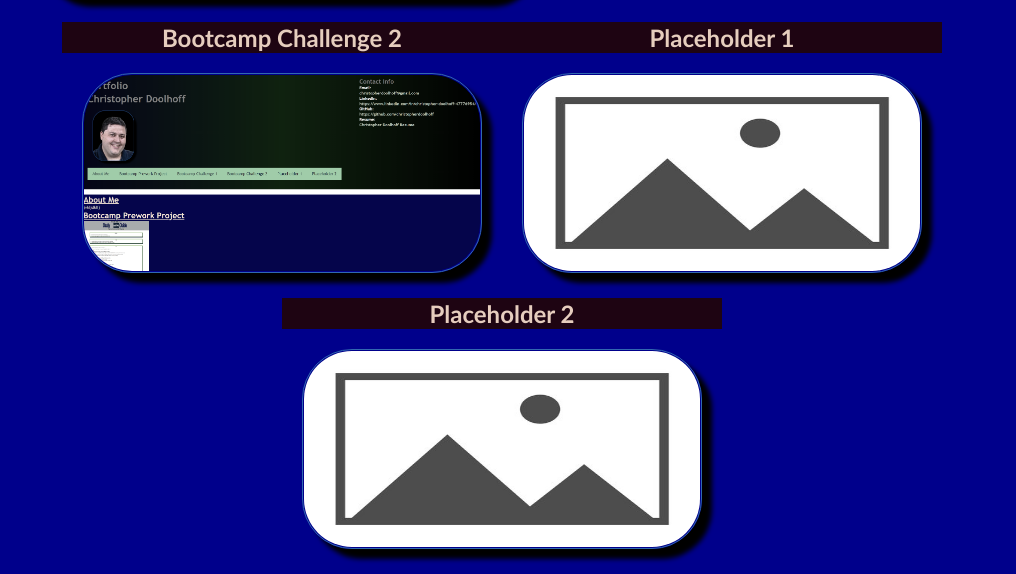
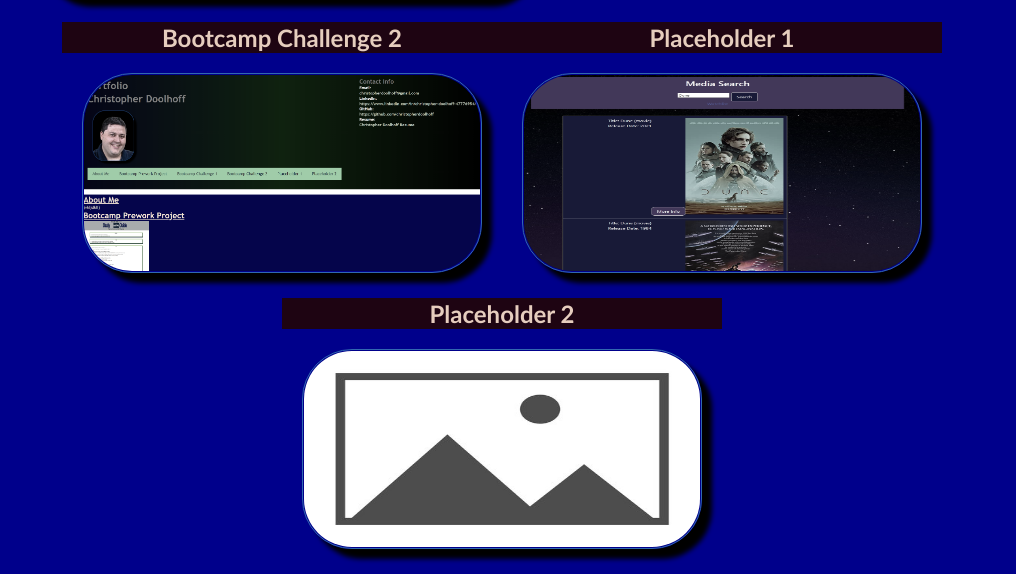
Before and after one commit to christopherdoolhoff/Portfolio, a plain HTML site: page index.html in a window 1280 px wide. Shown: the part 1007-1581 px from the top of the page, without its empty margins (138-1154 px from the left). Drawn offline with Linux system fonts and the light colour scheme.

Commit message:
added project to portfolio

```diff
--- a/index.html
+++ b/index.html
@@ -97,9 +97,11 @@
                         <img src="./assets/images/challenge 2 screenshot.png" alt="screenshot of challenge 2 website" />
                     </a>
                 </div>
-                <div id="placeholder1">
+                <div id="">
                     <h5>Placeholder 1</h5>
-                    <img class="img" src="./assets/images/placeholder image.jpg" alt="placeholder image" />
+                    <a href="https://ale-miret.github.io/Media-search/">
+                    <img class="img" src="./assets/images/Media Search Screenshot.png" alt="screenshot of Media Search application" />
+                    </a>
                 </div>
                 <div id="placeholder2">
                     <h5>Placeholder 2</h5>
```
Also changed, not shown: assets/images/Media Search Screenshot.png (added).
